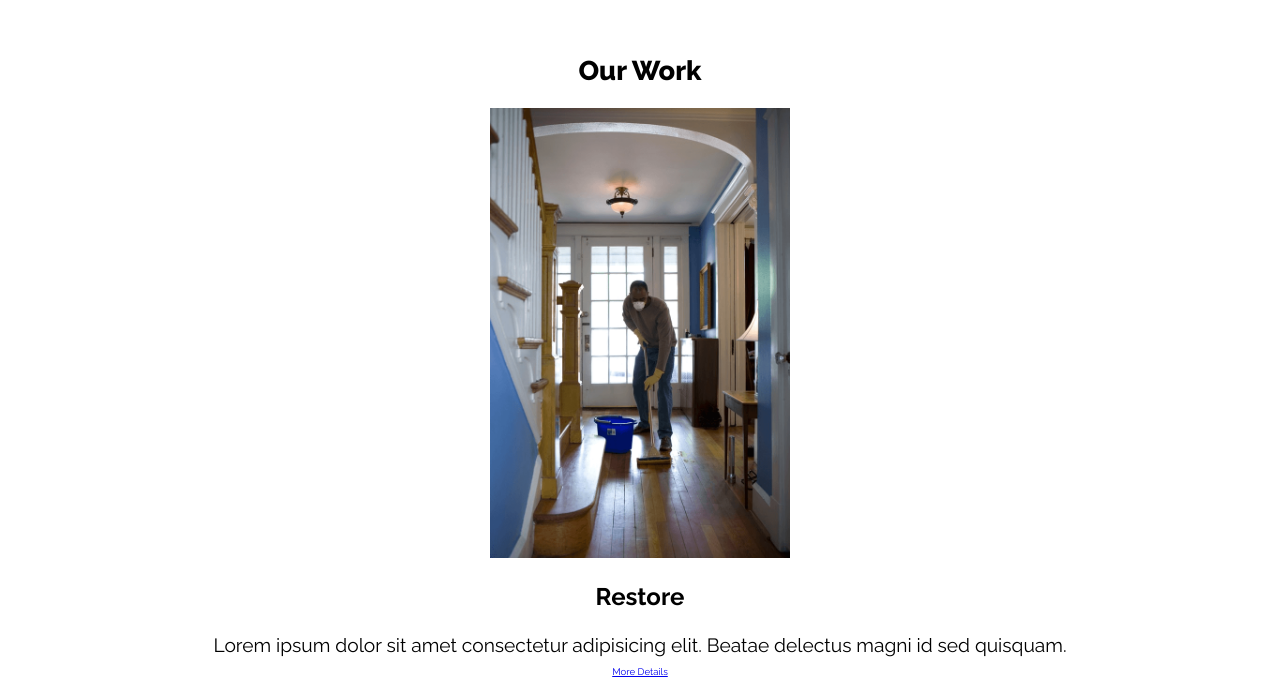
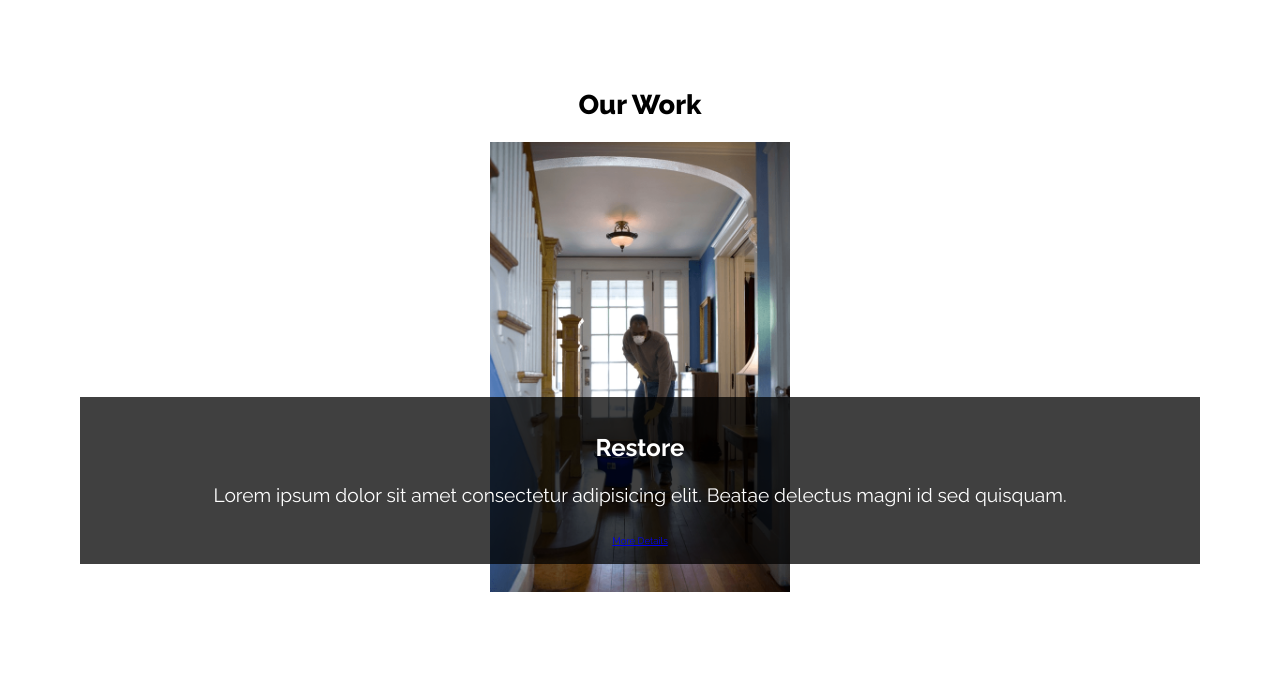
Before and after one commit to svvntos/onflanks, a plain HTML site: page index.html in a window 1280 px wide. Shown: the part 2040-2735 px from the top of the page. After the commit the page ends 2684 px from the top, so only its background shows below. Drawn offline with nearby package versions, Linux system fonts and the light colour scheme; files whose address does not match are found by name.

Commit message:
finishing the media queires for large screen and now different animation for smaller screen

```diff
--- a/css/style.css
+++ b/css/style.css
@@ -252,6 +252,34 @@ nav a:focus {
 }
 
 /* Portfolio */
+@media (max-width: 89.9rem) {
+.portfolio {
+    margin: 3em 0;
+}
+
+.port-item {
+    margin: 0;
+    position: relative;
+}
+
+
+.port-desc {
+    position: absolute;
+    z-index: 100;
+    bottom: 2em;
+    left: 5em;
+    right: 5em;
+    color: white;
+    background: rgba(0,0,0,.75);
+    padding: 1em;
+}
+
+.port-desc p {
+    margin: 1em;
+}
+}
+
+
 @media (min-width: 90rem) {
 .port-item {
     font-family: 'Fauna One', Arial, sans-serif;
```
